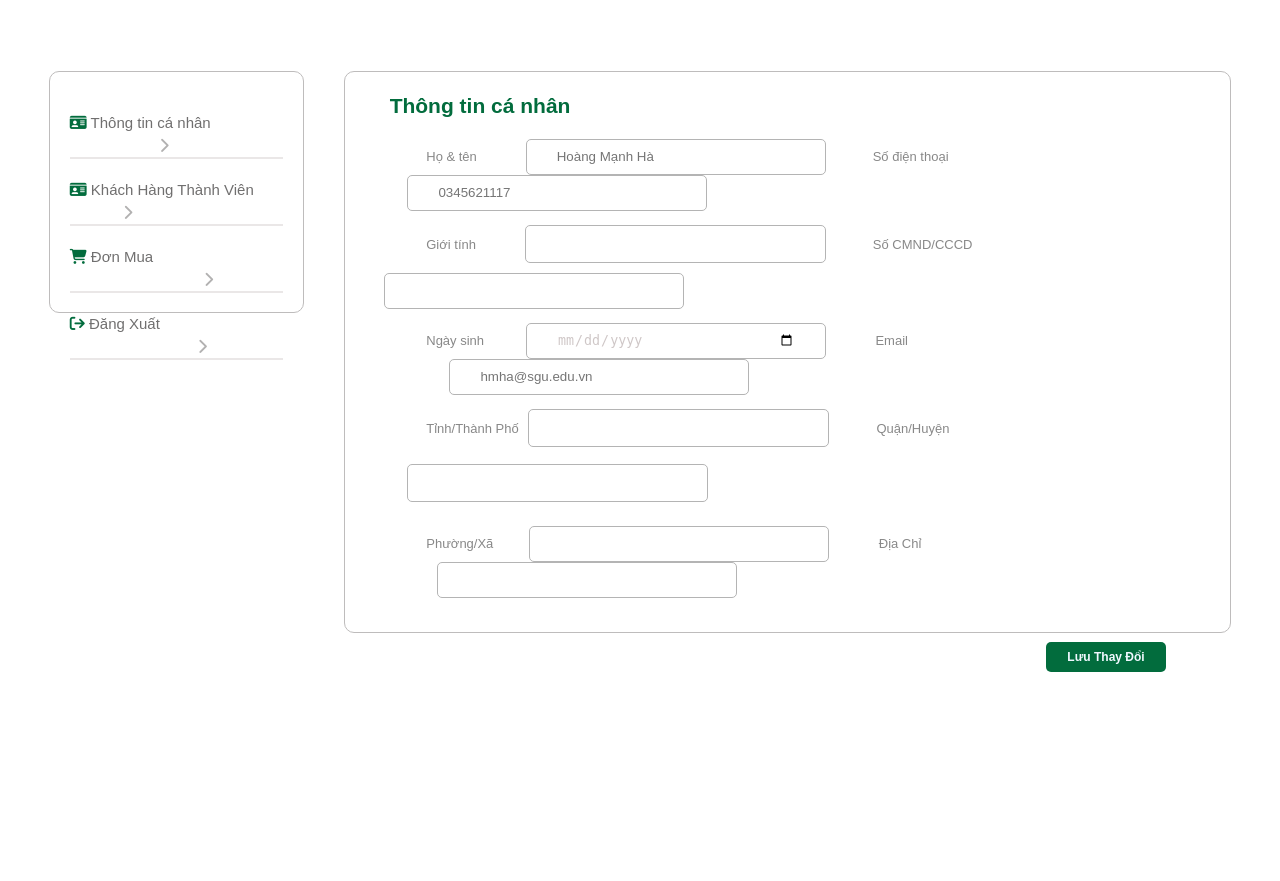
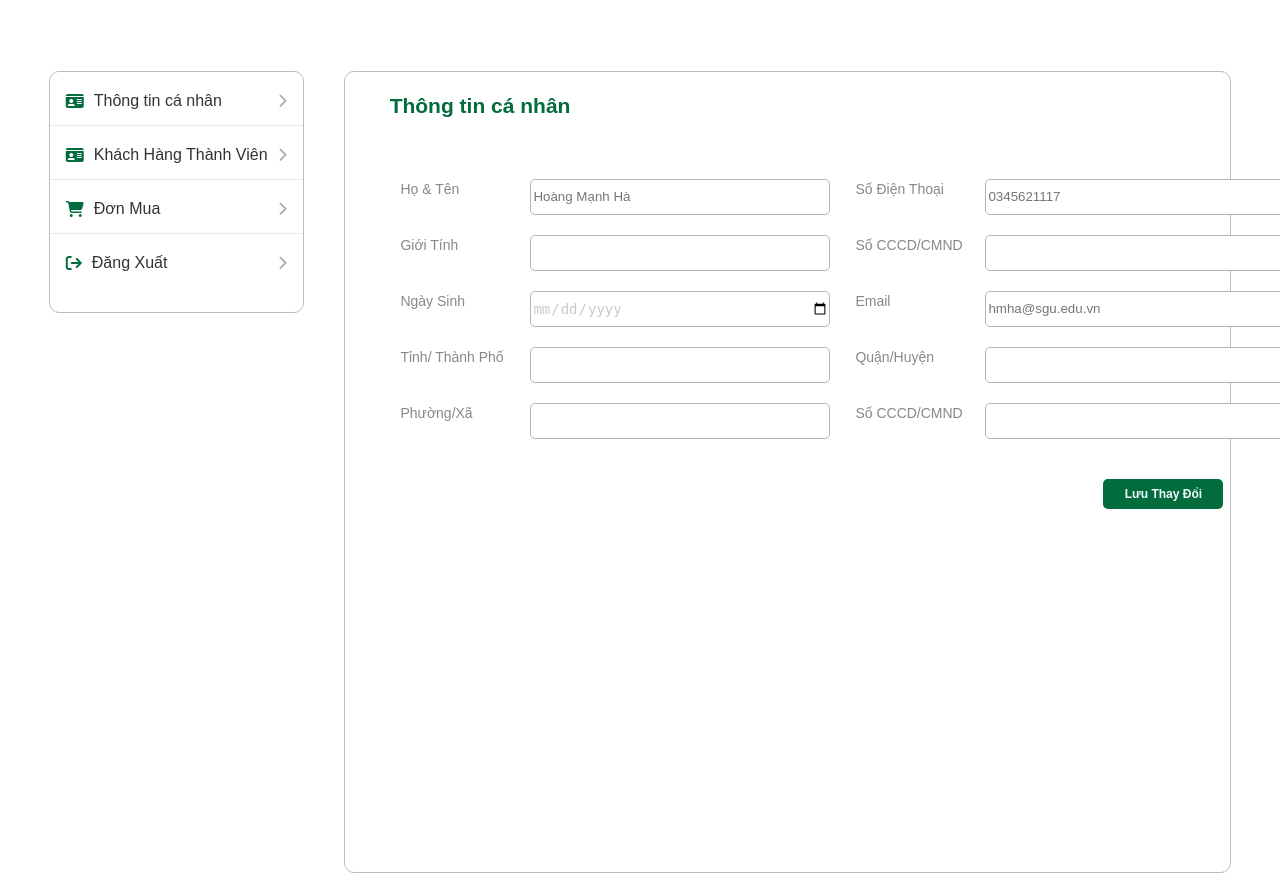
Before and after one commit to CuongNguyen-0712/web_bantrasua, a PHP site: the page made by pages/user/thongtincanhan copy.html in a window 1280 px wide. Before the commit the page ends 672 px from the top, so only its background shows below. Run offline with PHP 8.4, Linux system fonts and the light colour scheme.

Commit message:
update thong tin ca nhan

```diff
--- a/assets/styles/user/thongtincanhan copy.css
+++ b/assets/styles/user/thongtincanhan copy.css
@@ -25,7 +25,7 @@
 
 .modal__body{
    width: 70%;
-   height: 70vh;
+   height: 100vh;
    display: flex;
     background-color:white;
     border-radius: 10px;
@@ -56,294 +56,110 @@ h2{
      border: 1px solid rgb(190, 188, 188);
      flex-direction: column;
      flex-wrap: wrap;
+
  }
-
-
-
+ .form__menu{
+    min-width: 90px;
+ }
  /* MENU THÔNG TIN CÁ NHÂN */
 /* SIDEBAR */
-.sidebar{
-    padding: 0px 20px;
-    margin-top: 20px;
-    list-style: none;
-    text-decoration: none;
-    flex-wrap: wrap;
- }
- /* CSS CÁC MỤC TRONG LIÊN HỆ */
- .sidebar li{
-    margin-top: 20px;
-    border-bottom: 2px solid #eae7e7;
- }
 
- /* CSS THẺ A  */
- .sidebar a{
-    margin-top: 40px;
-    text-decoration: none;
-    color:#706f6f;
- }
-
- /* CSS CÁC ICON TRONG MENU */
- .icon-identify {
-    color: rgb(2, 108, 61);
- }
-
- /* CSS ICON > */
- .icon-1{
-    color: #b2b1b1;
-    margin-left: 42%;
- }
-
- /* CSS ICON > */
- .icon-2{
-    color: #b2b1b1;
-    margin-left: 63%;
- }
-
- /* CSS ICON > */
- .icon-3{
-    color: #b2b1b1;
-    margin-left: 60%;
- }
-
- /* CSS ICON > */
- .icon-4{
-    color: #b2b1b1;
-    margin-left: 25%;
- }
-
-.sidebar a:hover{
-color: rgb(0, 0, 0);
+.sidebar {
+    list-style-type: none;
+    padding: 0;
+    margin: 0;
+    background-color: #fff;
+    border-radius: 10px;
+    /* box-shadow: 0px 4px 6px rgba(0, 0, 0, 0.1); */
 }
 
+.sidebar li {
+    display: flex;
+    justify-content: space-between;
+    align-items: center;
+    padding: 12px 16px;
+    margin-top: 5px;
+    border-bottom: 1px solid #eaeaea;
+}
 
+.sidebar li:last-child {
+    border-bottom: none;
+}
 
+.sidebar a {
+    display: flex;
+    align-items: center;
+    text-decoration: none;
+    color: #333;
+    width: 100%;
+}
+
+.sidebar__item {
+    display: flex;
+    align-items: center;
+    gap: 10px;
+    font-size: 16px;
+    flex-grow: 1;
+}
+
+.icon-right {
+    font-size: 14px;
+    color: #aaa;
+}
+
+.sidebar li:hover {
+    opacity: 0.8;
+}
+
+.icon-identify{
+    color: rgb(2, 108, 61);
+}
 /*THÔNG TIN CÁ NHÂN */
 
 /* CSS GROUP */
 .Information__group{
     flex-direction: column;
-    padding: 0px 12px;
+    max-width: auto;
+    padding: 10px;
+    margin: 20px;
     flex-wrap: wrap;
+    position: fixed;
 }
 
-/* CSS HỌ & TÊN */
-/* CSS HỌ & TÊN/ GIỚI TÍNH/ NGÀY SINH/ TỈNH THÀNH PHỐ/ PHƯỜNG XÃ  */
-.Information__title{
-    max-width: 100px;
-    font-weight: 500px;
-    font-size: 13px;
+.form__info{
+    display: inline-flex;
+    padding: 10px 0;
+}
+
+.form__label{
+    min-width: 130px;
+    margin-left: 25px;
     color: #888;
-    margin-bottom: 8px;
-    margin-left: 8%;
+    font-weight: 500;
 
 }
-
-/* CSS SỐ ĐIỆN THOẠI  */
-.Information__title-phone{
-    max-width: 100px;
-    font-weight: 500px;
-    font-size: 13px;
-    font-weight: 500px;
-    color: #888;
-    margin-bottom: 8px;
-    margin-left: 5%;
-}
-
-/*CSS SỐ CCCD */
-.Information__title-identify{
-    max-width: 100px;
-    font-weight: 500px;
-    font-size: 13px;
-    font-weight: 500px;
-    color: #888;
-    margin-bottom: 8px;
-    margin-left: 5%;
-}
-
-/* CSS MAIL */
-.Information__title-email{
-    max-width: 100px;
-    font-weight: 500px;
-    font-size: 13px;
-    font-weight: 500px;
-    color: #888;
-    margin-bottom: 8px;
-    margin-left: 5.3%;
-}
-
-/* CSS QUẬN/ HUYỆN */
-.Information__title-district{
-    max-width: 100px;
-    font-weight: 500px;
-    font-size: 13px;
-    color: #888;
-    margin-bottom: 8px;
-    margin-left: 5.1%;
-}
-
-/* CSS ĐỊA CHỈ */
-.Information__title-address{
-    max-width: 100px;
-    font-weight: 500px;
-    font-size: 13px;
-    font-weight: 500px;
-    color: #888;
-    margin-bottom: 8px;
-    margin-left: 5.3%;
-}
-
-/* CSS INPUT HỌ TÊN */
-.Information__name{
+.form__input{
+    /* flex:1; */
     width: 300px;
     height: 36px;
     color:#cfc7c7;
-    margin-left: 45px;
-    padding: 0 30px;
     border: 1px solid #b4b4b4;
     border-radius: 5px;
     box-sizing: border-box;
 }
-.Information__name:hover{
-    border: 1px solid #505050
+.form__input:hover{
+    border: 1px solid #505050;
+
 }
 
-/* CSS INPUT GIỚI TÍNH */
-.gender-input {
-    width: 275px;
-    height: 36px;
-    padding:0px 12px;
+input[type="date"] {
+    min-width: 28.7%;
     font-size: 14px;
-    border-radius: 5px;
-    border: 1px solid #b4b4b4;
-    margin-bottom: 10px;
-    margin-left: 45px;
-}
-.gender-input:hover{
-    border: 1px solid #505050;
-}
-
-/* CSS INPUT NGÀY SINH */
-.Information__date{
-    width: 300px;
-    height: 36px;
-    color:#cfc7c7;
-    margin-left: 38px;
-    padding: 0 30px;
     border: 1px solid #b4b4b4;
     border-radius: 5px;
     box-sizing: border-box;
 }
-.Information__date:hover{
-    border: 1px solid #505050
-}
-/* CSS INPUT TỈNH/ THÀNH PHỐ */
-.location-input {
-    width: 275px;
-    height: 36px;
-    padding:0px 12px;
-    font-size: 14px;
-    margin-left: 5px;
-    border-radius: 5px;
-    border: 1px solid #b4b4b4;
-    margin-bottom: 10px;
-}
-.location-input:hover{
-    border: 1px solid #505050;
-}
 
-/* CSS INPUT PHƯỜNG XÃ */
-.Information__at{
-    width: 300px;
-    height: 36px;
-    color:#cfc7c7;
-    margin-left: 32px;
-    padding: 0 30px;
-    border: 1px solid #b4b4b4;
-    border-radius: 5px;
-    box-sizing: border-box;
-}
-.Information__at:hover{
-    border: 1px solid #505050
-}
-
-/* CSS INPUT SỐ ĐIỆN THOẠI */
-.Information__phone{
-    width: 300px;
-    height: 36px;
-    color:#cfc7c7;
-    margin-left: 50px;
-    padding: 0 30px;
-    border: 1px solid #b4b4b4;
-    border-radius: 5px;
-    box-sizing: border-box;
-}
-.Information__phone:hover{
-    border: 1px solid #505050
-}
-
-/*CSS INPUT CCCD  */
-.Information__identify{
-    width: 300px;
-    height: 36px;
-    color:#cfc7c7;
-    margin-left: 27px;
-    padding: 0 30px;
-
-    border: 1px solid #b4b4b4;
-    border-radius: 5px;
-    box-sizing: border-box;
-}
-.Information__identify:hover{
-    border: 1px solid #505050
-}
-
-/* * CSS INPUT EMAIL */
-.Information__email{
-    width: 300px;
-    height: 36px;
-    color:#cfc7c7;
-    margin-left: 92px;
-    padding: 0 30px;
-    border: 1px solid #b4b4b4;
-    border-radius: 5px;
-    box-sizing: border-box;
-}
-.Information__email:hover{
-    border: 1px solid #505050
-}
-
-/* CSS INPUT QUẬN/ HUYỆN */
-.district-input{
-    width: 275px;
-    height: 36px;
-    padding: 0px 12px;
-    font-size: 14px;
-    margin-left: 50px;
-    border-radius: 5px;
-    border: 1px solid #b4b4b4;
-    margin-bottom: 10px;
-    margin-top: 7px;
-}
-.district-input:hover{
-    border: 1px solid #505050;
-}
-/* CSS INPUT ĐỊA CHỈ */
-.Information__address{
-    width: 300px;
-    height: 36px;
-    color:#cfc7c7;
-    margin-left: 80px;
-    padding: 0 30px;
-    border: 1px solid #b4b4b4;
-    border-radius: 5px;
-    box-sizing: border-box;
-}
-.Information__address:hover{
-    border: 1px solid #505050
-}
-
-
-/* CSS NÚT LƯU THAY ĐỔI */
 .save{
     width:120px;
     height: 30px;
@@ -356,10 +172,7 @@ color: rgb(0, 0, 0);
     margin-top: 30px;
     margin-left: 80%;
     border-radius: 5px;
-}
-.save:hover{
+  }
+  .save:hover{
     font-weight: 500;
-}
-.menubar{
-    background-color: #888;
-}
+  }
--- a/pages/user/thongtincanhan copy.html
+++ b/pages/user/thongtincanhan copy.html
@@ -6,6 +6,7 @@
     <meta name="viewport" content="width=device-width, initial-scale=1.0">
     <title>Thông Tin Cá Nhân</title>
     <link rel="icon" type="image/x-icon" href="/assets/img/logo.png">
+    <link rel="stylesheet" href="/assets/font/Arimo-VariableFont_wght.ttf">
     <link rel="stylesheet" href="/assets/icon/fontawesome-free-6.6.0-web/fontawesome-free-6.6.0-web/css/all.min.css">
 </head>
 <body>
@@ -18,10 +19,38 @@
             <div class="modal__content">
                 <!-- SIDEBAR -->
                 <ul class="sidebar">
-                    <li><a href="" ><i class="icon-identify fa-solid fa-id-card"></i> Thông tin cá nhân<i class="icon-1 fa-solid fa-chevron-right"></i></a></li>
-                    <li><a href="" ><i class="icon-identify fa-solid fa-id-card"></i> Khách Hàng Thành Viên<i class="icon-4 fa-solid fa-chevron-right"></i> </a></li>
-                    <li><a href="./purchase.html" ><i class="icon-identify fa-solid fa-cart-shopping"></i> Đơn Mua<i class="icon-2 fa-solid fa-chevron-right"></i></a></li>
-                    <li><a href="./advancedSearch copy.html" ><i class="icon-identify fa-solid fa-arrow-right-from-bracket"></i> Đăng Xuất<i class="icon-3 fa-solid fa-chevron-right"></i></a></li>
+                    <li>
+                        <a href="">
+                            <span class="sidebar__item">
+                                <i class="icon-identify fa-solid fa-id-card"></i> Thông tin cá nhân
+                            </span>
+                            <i class="icon-right fa-solid fa-chevron-right"></i>
+                        </a>
+                    </li>
+                    <li>
+                        <a href="">
+                            <span class="sidebar__item">
+                                <i class="icon-identify fa-solid fa-id-card"></i> Khách Hàng Thành Viên
+                            </span>
+                            <i class="icon-right fa-solid fa-chevron-right"></i>
+                        </a>
+                    </li>
+                    <li>
+                        <a href="./purchase.html">
+                            <span class="sidebar__item">
+                                <i class="icon-identify fa-solid fa-cart-shopping"></i> Đơn Mua
+                            </span>
+                            <i class="icon-right fa-solid fa-chevron-right"></i>
+                        </a>
+                    </li>
+                    <li>
+                        <a href="./advancedSearch copy.html">
+                            <span class="sidebar__item">
+                                <i class="icon-identify fa-solid fa-arrow-right-from-bracket"></i> Đăng Xuất
+                            </span>
+                            <i class="icon-right fa-solid fa-chevron-right"></i>
+                        </a>
+                    </li>
                 </ul>
             </div>
             <!-- Information -->
@@ -32,39 +61,47 @@
                                 <h2>Thông tin cá nhân</h2>
                                 <!-- group -->
                                 <div class ="Information__group">
-                                <p>
-                                    <!--title  -->
-                                    <span class="Information__title">Họ & tên</span>
-                                    <input type="text" class ="Information__name" placeholder ="Hoàng Mạnh Hà">
-                                    <!-- phone -->
-                                    <span class="Information__title-phone">Số điện thoại</span>
-                                    <input type="text" class ="Information__phone" placeholder ="0345621117">
-                                </p>
+                                    <form action="" class ="form">
 
-                                <p>
-                                    <!-- title -->
-                                    <span class="Information__title">Giới tính</span>
-                                    <!-- gender -->
-                                    <input type ="text" list="gender" class ="gender-input"></input>
+                                         <!-- Họ và Tên -->
+
+                                        <div class ="form__info">
+                                            <label class ="form__label" for="name">Họ & Tên</label>
+                                            <input class ="form__input" type="text" id="name" placeholder="Hoàng Mạnh Hà">
+                                        <!-- Số Điện Thoại -->
+                                            <label class ="form__label" for="number">Số Điện Thoại</label>
+                                            <input class ="form__input" type="number" id="number" placeholder="0345621117">
+                                        </div>
+
+                                        <!-- Giới Tính -->
+
+                                        <div class ="form__info">
+                                            <label class ="form__label" for="gender">Giới Tính</label>
+                                            <input type ="text" list="gender" class ="form__input"></input>
                                             <datalist id="gender">
                                                 <option value="Nam"></option>
                                                 <option value="Nữ"></option>
                                             </datalist>
-                                    <!-- identify -->
-                                        <span class="Information__title-identify">Số CMND/CCCD</span>
-                                        <input type="text" class ="Information__identify" placeholder ="">
-                                </p>
-                                <!-- title -->
-                                    <span class="Information__title">Ngày sinh</span>
-                                    <input type="date" class ="Information__date" placeholder ="">
-                                    <!-- email -->
-                                    <span class="Information__title-email">Email</span>
-                                    <input type="email" class ="Information__email" placeholder ="hmha@sgu.edu.vn">
-                                </p>
-            <p>
-                <!-- title -->
-                <span class="Information__title">Tỉnh/Thành Phố</span>
-                <input type ="text" list="location" class ="location-input"></input>
+                                             <!-- CCCD/CMND -->
+                                            <label class ="form__label" for="CCCD">Số CCCD/CMND</label>
+                                            <input class ="form__input" type="number" id="cccd">
+                                        </div>
+
+                                    <!-- Ngày Sinh -->
+
+                                    <div class ="form__info">
+                                        <label class ="form__label" for="number">Ngày Sinh</label>
+                                        <input class ="form__input" type="date" id="date">
+                                    <!-- Email -->
+                                        <label class ="form__label" for="number">Email</label>
+                                        <input class ="form__input" type="email" id="email" placeholder="hmha@sgu.edu.vn">
+                                    </div>
+
+                                    <!-- Tỉnh/ Thành Phố  -->
+
+                                    <div class ="form__info">
+                                            <label class ="form__label" for="text">Tỉnh/ Thành Phố</label>
+                                            <input type ="text" list="location" class ="form__input"></input>
                                             <datalist id="location">
                                                 <option value="An Giang"></option>
                                                 <option value="Bà Rịa-Vũng Tàu"></option>
@@ -128,9 +165,11 @@
                                                 <option value="Vĩnh Phúc"></option>
                                                 <option value="Yên Bái"></option>
                                             </datalist>
-                <!-- district -->
-                <span class="Information__title-district">Quận/Huyện</span>
-                <input type ="text" list="district" class ="district-input"></input>
+
+
+                                          <!-- Quận/ Huyện -->
+                    <label class ="form__label" for="text">Quận/Huyện</label>
+                            <input type ="text" list="district" class ="form__input"></input>
                             <datalist id="district">
                                 <option value="TP. Thủ Đức"></option>
                                 <option value="Quận 1"></option>
@@ -156,21 +195,21 @@
                                 <option value="Huyện Củ Chi"></option>
                                 <option value="Huyện Nhà Bè"></option>
                             </datalist>
-            </p>
+                    </div>
 
-                    <p>
-                        <!-- title -->
-                        <span class="Information__title">Phường/Xã</span>
-                        <input type="text" class ="Information__at">
-                        <!-- address -->
-                        <span class="Information__title-address">Địa Chỉ</span>
-                        <input type="text" class ="Information__address">
-                    </p>
+                <!-- Phường Xã -->
+
+                <div class ="form__info">
+                    <label class ="form__label" for="px">Phường/Xã</label>
+                    <input class ="form__input" type="text" id="px">
+                <!-- Địa Chỉ -->
+                    <label class ="form__label" for="address">Số CCCD/CMND</label>
+                    <input class ="form__input" type="text" id="number">
+                </div>
+
                         <!-- button save -->
-                         <a href="/pages/user/daDangNhap copy.html" class="bth-save-link">
                             <button class ="save">Lưu Thay Đổi</button>
-                         </a>
-
+                </form>
         </div>
         </div>
         </div>
```
Lines whose indentation alone changed are shown as unchanged.
